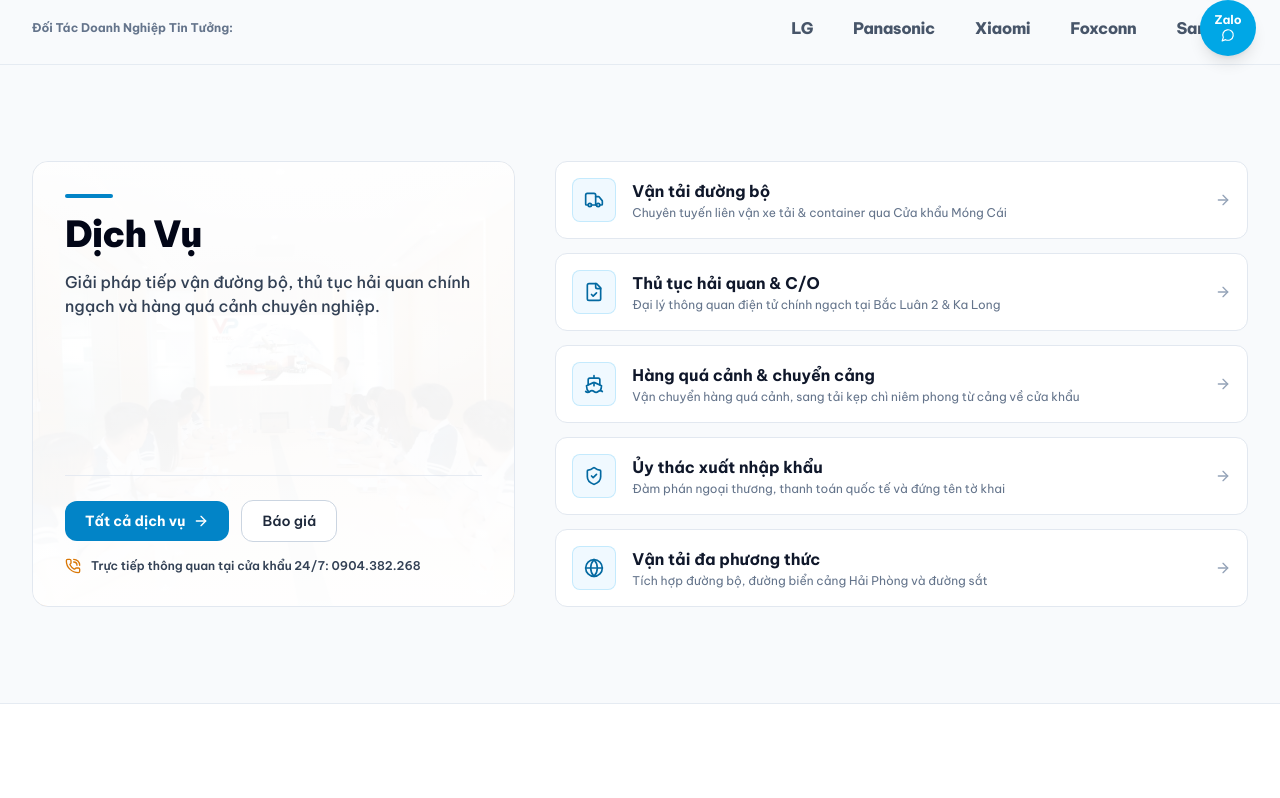
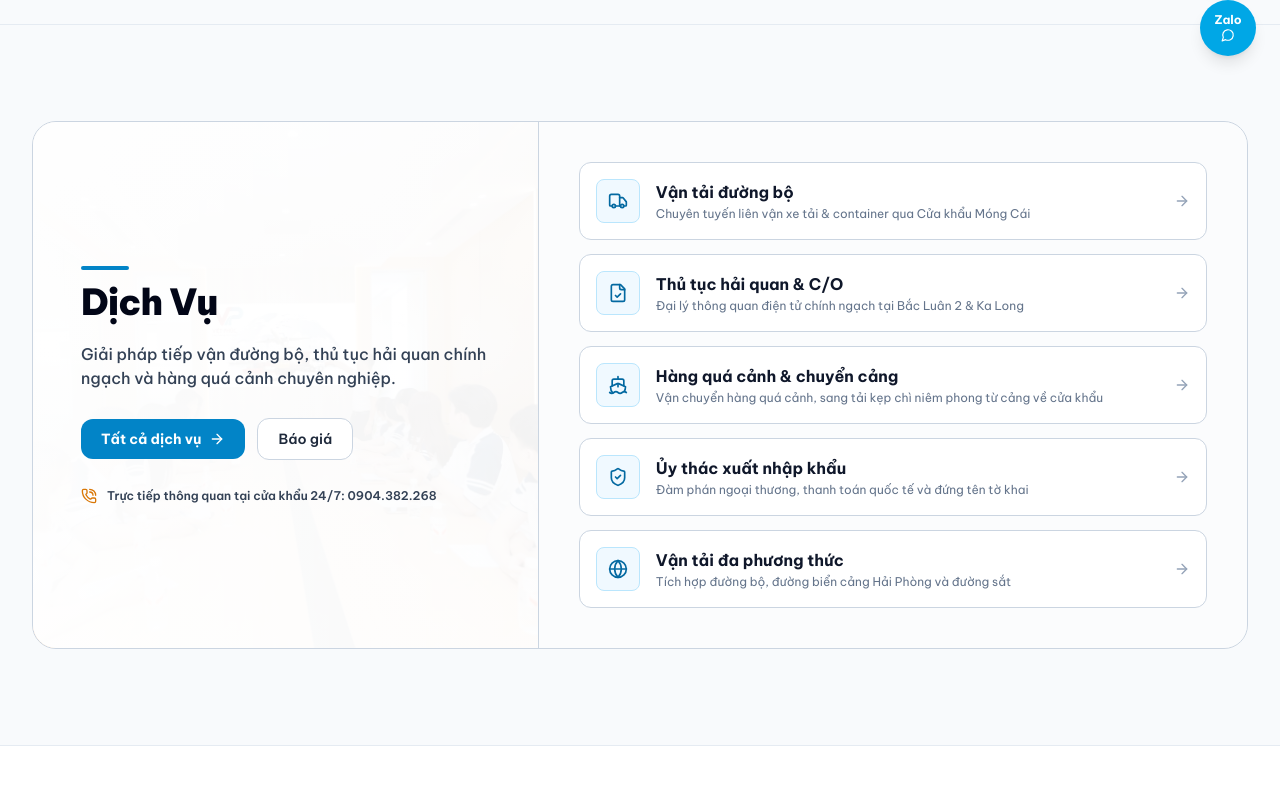
Before and after one commit to HDoan043/GTLogistics, a Next.js app: page / in a window 1280 px wide. Shown: the part 720-1518 px from the top of the page. Built offline with nearby package versions, Linux system fonts and the light colour scheme; no server answers; the database is empty.

Commit message:
feat(home): unify services section into single card container with centered header and bolder card borders, keep 2 bullets in hero

```diff
--- a/src/components/home/HeroSection.tsx
+++ b/src/components/home/HeroSection.tsx
@@ -38,7 +38,7 @@ export function HeroSection({ hotline = "0904.382.268" }: { hotline?: string })
           {/* Dòng kẻ ngăn cách rõ nét giữa cụm tiêu đề và nội dung */}
           <div className="my-8 sm:my-9 h-1 w-24 bg-gradient-to-r from-azure-400 to-gold-400 rounded-full" />
 
-          {/* 3 Dòng nội dung đồng bộ hoàn toàn: cùng kiểu bullet, cùng cỡ chữ, font chữ và màu sắc */}
+          {/* 2 Dòng nội dung đồng bộ hoàn toàn: cùng kiểu bullet, cùng cỡ chữ, font chữ và màu sắc */}
           <ul className="space-y-4 text-sm sm:text-base text-slate-200 leading-relaxed">
             <li className="flex items-start gap-3">
               <span className="w-2 h-2 rounded-full bg-gold-400 shrink-0 mt-2" />
@@ -47,10 +47,6 @@ export function HeroSection({ hotline = "0904.382.268" }: { hotline?: string })
             <li className="flex items-start gap-3">
               <span className="w-2 h-2 rounded-full bg-gold-400 shrink-0 mt-2" />
               <span>{t.hero.borderNotice}</span>
-            </li>
-            <li className="flex items-start gap-3">
-              <span className="w-2 h-2 rounded-full bg-gold-400 shrink-0 mt-2" />
-              <span>{t.hero.bullet3}</span>
             </li>
           </ul>
 
--- a/src/components/home/ServicesSection.tsx
+++ b/src/components/home/ServicesSection.tsx
@@ -38,7 +38,7 @@ const iconMap: Record<string, React.ElementType> = {
 export function ServicesSection({ services }: { services: ServiceItem[] }) {
   const { t, locale } = useLanguage();
 
-  // Đảm bảo loại bỏ kho bãi và chuỗi lạnh nếu còn sót từ cache
+  // Đảm bảo chỉ hiển thị 5 dịch vụ chính thức
   const activeServices = services.filter(
     (s) =>
       s.slug !== "kho-bai-chuoi-cung-ung" &&
@@ -60,10 +60,11 @@ export function ServicesSection({ services }: { services: ServiceItem[] }) {
   return (
     <section className="py-16 sm:py-24 bg-slate-50 text-slate-900 border-b border-slate-200/80">
       <div className="max-w-7xl mx-auto px-4 sm:px-6 lg:px-8">
-        <div className="grid grid-cols-1 lg:grid-cols-12 gap-8 lg:gap-10 items-stretch">
-          {/* Cột Trái: Thẻ Header Dịch Vụ có hình nền thực tế & lớp phủ trắng trong suốt làm nổi bật ảnh */}
-          <div className="lg:col-span-5 relative rounded-2xl overflow-hidden border border-slate-200 shadow-xs flex flex-col justify-between min-h-[380px] p-6 sm:p-8">
-            {/* Ảnh nền thực tế hoạt động vận tải đa phương thức */}
+        {/* Đưa toàn bộ Header và các thẻ Dịch vụ vào 1 khối thống nhất, liền mạch */}
+        <div className="rounded-3xl border border-slate-300 bg-white overflow-hidden shadow-xs grid grid-cols-1 lg:grid-cols-12 items-stretch">
+          {/* Cột Trái: Header dịch vụ lấy ảnh làm nền, tiêu đề căn dọc chính giữa */}
+          <div className="lg:col-span-5 relative p-8 sm:p-10 lg:p-12 flex flex-col justify-center border-b lg:border-b-0 lg:border-r border-slate-300 min-h-[440px]">
+            {/* Ảnh nền thực tế vận tải đa phương thức */}
             <div className="absolute inset-0 pointer-events-none">
               <Image
                 src="/images/vietphuc/presentation_multimodal.webp"
@@ -72,25 +73,25 @@ export function ServicesSection({ services }: { services: ServiceItem[] }) {
                 sizes="(max-width: 1024px) 100vw, 40vw"
                 className="object-cover object-center"
               />
-              {/* Lớp màu trắng trong suốt vừa đủ để ảnh nổi bật nhưng chữ vẫn rõ nét tuyệt đối */}
+              {/* Lớp phủ sáng trong suốt vừa đủ để nổi bật ảnh nền */}
               <div className="absolute inset-0 bg-white/80" />
-              <div className="absolute inset-0 bg-gradient-to-b from-white/90 via-white/75 to-white/95" />
+              <div className="absolute inset-0 bg-gradient-to-r from-white/95 via-white/85 to-white/75" />
             </div>
 
-            {/* Nội dung Header phía trên */}
-            <div className="relative z-10 space-y-4">
-              <div className="h-1 w-12 bg-azure-600 rounded-full" />
-              <h2 className="text-3xl sm:text-4xl font-black text-slate-950 tracking-tight">
-                {t.services.heading}
-              </h2>
+            {/* Nội dung Header căn dọc ở giữa khối, không bị dính lên đỉnh */}
+            <div className="relative z-10 space-y-5 my-auto">
+              <div>
+                <div className="h-1 w-12 bg-azure-600 rounded-full mb-3" />
+                <h2 className="text-3xl sm:text-4xl font-black text-slate-950 tracking-tight leading-tight">
+                  {t.services.heading}
+                </h2>
+              </div>
+
               <p className="text-slate-700 text-sm sm:text-base leading-relaxed font-medium">
                 {t.services.desc}
               </p>
-            </div>
 
-            {/* Cụm hành động & Hotline phía dưới */}
-            <div className="relative z-10 pt-6 space-y-4 border-t border-slate-200/80 mt-6">
-              <div className="flex flex-wrap items-center gap-3">
+              <div className="pt-2 flex flex-wrap items-center gap-3">
                 <Link
                   href="/services"
                   className="inline-flex items-center justify-center gap-2 px-5 py-2.5 rounded-xl bg-azure-600 hover:bg-azure-700 text-white font-bold text-sm shadow-xs transition-colors duration-150 tap-press"
@@ -106,7 +107,7 @@ export function ServicesSection({ services }: { services: ServiceItem[] }) {
                 </Link>
               </div>
 
-              <div className="flex items-center gap-2.5 text-xs text-slate-700 font-semibold">
+              <div className="pt-2 flex items-center gap-2.5 text-xs text-slate-700 font-semibold">
                 <PhoneCall className="w-4 h-4 text-gold-600 shrink-0" />
                 <span>
                   {locale === "zh"
@@ -119,8 +120,8 @@ export function ServicesSection({ services }: { services: ServiceItem[] }) {
             </div>
           </div>
 
-          {/* Cột Phải: Bố trí các thẻ xếp dọc, tất cả đều có viền rõ ràng */}
-          <div className="lg:col-span-7 flex flex-col justify-between gap-3 sm:gap-3.5">
+          {/* Cột Phải: Các thẻ dịch vụ xếp dọc nằm trong cùng khối, viền đậm rõ nét */}
+          <div className="lg:col-span-7 p-6 sm:p-8 lg:p-10 flex flex-col justify-center gap-3.5 bg-slate-50/50">
             {activeServices.map((s) => {
               const Icon = iconMap[s.iconName] || Truck;
               const title = getTitle(s);
@@ -130,10 +131,10 @@ export function ServicesSection({ services }: { services: ServiceItem[] }) {
                 <Link
                   key={s.slug}
                   href={`/services/${s.slug}`}
-                  className="group bg-white rounded-xl p-4 sm:p-4.5 border border-slate-200 hover:border-azure-500 hover:bg-slate-50/70 shadow-xs hover:shadow-sm transition-colors duration-150 flex items-center justify-between gap-4 tap-press"
+                  className="group bg-white rounded-xl p-4 sm:p-4.5 border border-slate-300 hover:border-azure-600 hover:bg-slate-50/80 shadow-xs hover:shadow-sm transition-colors duration-150 flex items-center justify-between gap-4 tap-press"
                 >
                   <div className="flex items-center gap-3.5 sm:gap-4 min-w-0">
-                    <div className="w-11 h-11 rounded-lg bg-azure-50 text-azure-700 border border-azure-200/80 flex items-center justify-center shrink-0 group-hover:bg-azure-600 group-hover:text-white transition-colors duration-150">
+                    <div className="w-11 h-11 rounded-lg bg-azure-50 text-azure-700 border border-azure-200 flex items-center justify-center shrink-0 group-hover:bg-azure-600 group-hover:text-white transition-colors duration-150">
                       <Icon className="w-5 h-5" />
                     </div>
                     <div className="min-w-0">
```
